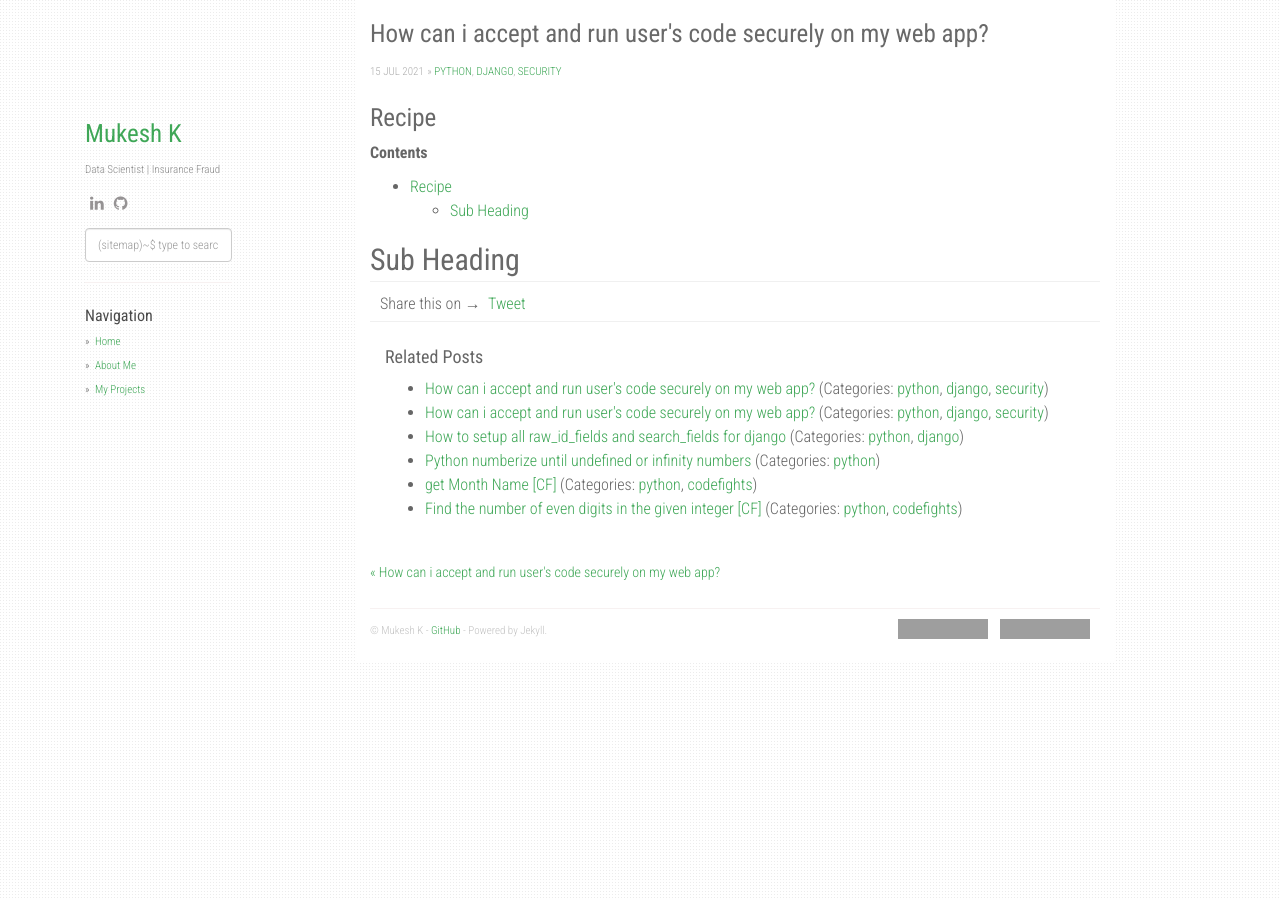
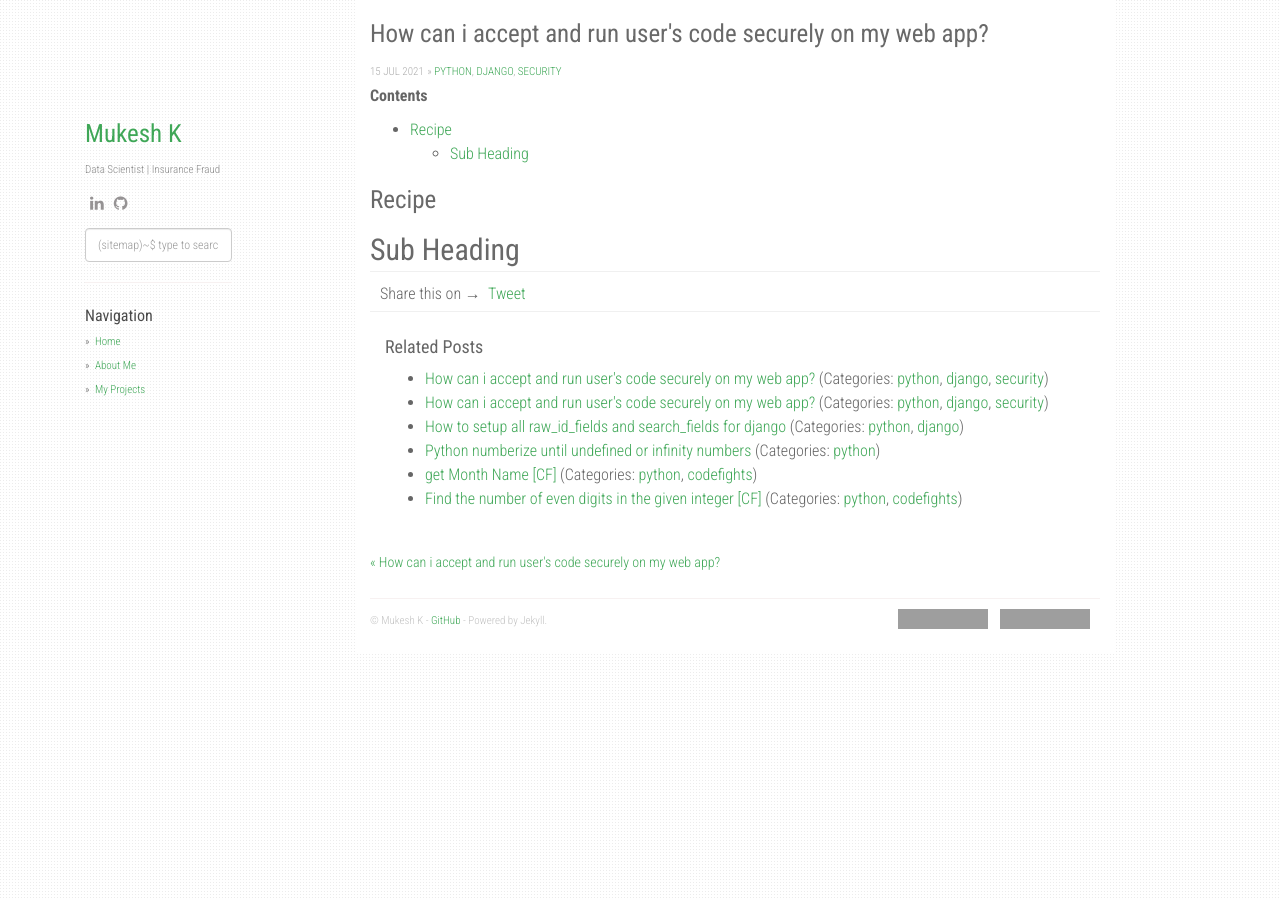
Before and after one commit to muksmuks/muksmuks.github.io, a Jekyll site: the page built from _posts/datascience/2020-08-01-how-can-i-accept-and-run-users-code-securely.md, in a window 1280 px wide. Built offline with Jekyll 4.4.1, drawn with Linux system fonts in a browser that asks for light colours; nearby versions of some CDN libraries; comment, search, counter and statistics services are not loaded; grey boxes are pictures that could not be loaded.

Commit message:
Update 2020-08-01-how-can-i-accept-and-run-users-code-securely.md

```diff
--- a/_posts/datascience/2020-08-01-how-can-i-accept-and-run-users-code-securely.md
+++ b/_posts/datascience/2020-08-01-how-can-i-accept-and-run-users-code-securely.md
@@ -4,13 +4,13 @@ title:  "How can i accept and run user's code securely on my web app?"
 date:   2021-07-15 20:02:00 +0700
 categories: [python, django, security]
 ---
-
+**Contents**
+* TOC
+{:toc}
 
 
 # Recipe
 
-**Contents**
-* TOC
-{:toc}
+
 
 ## Sub Heading
```
